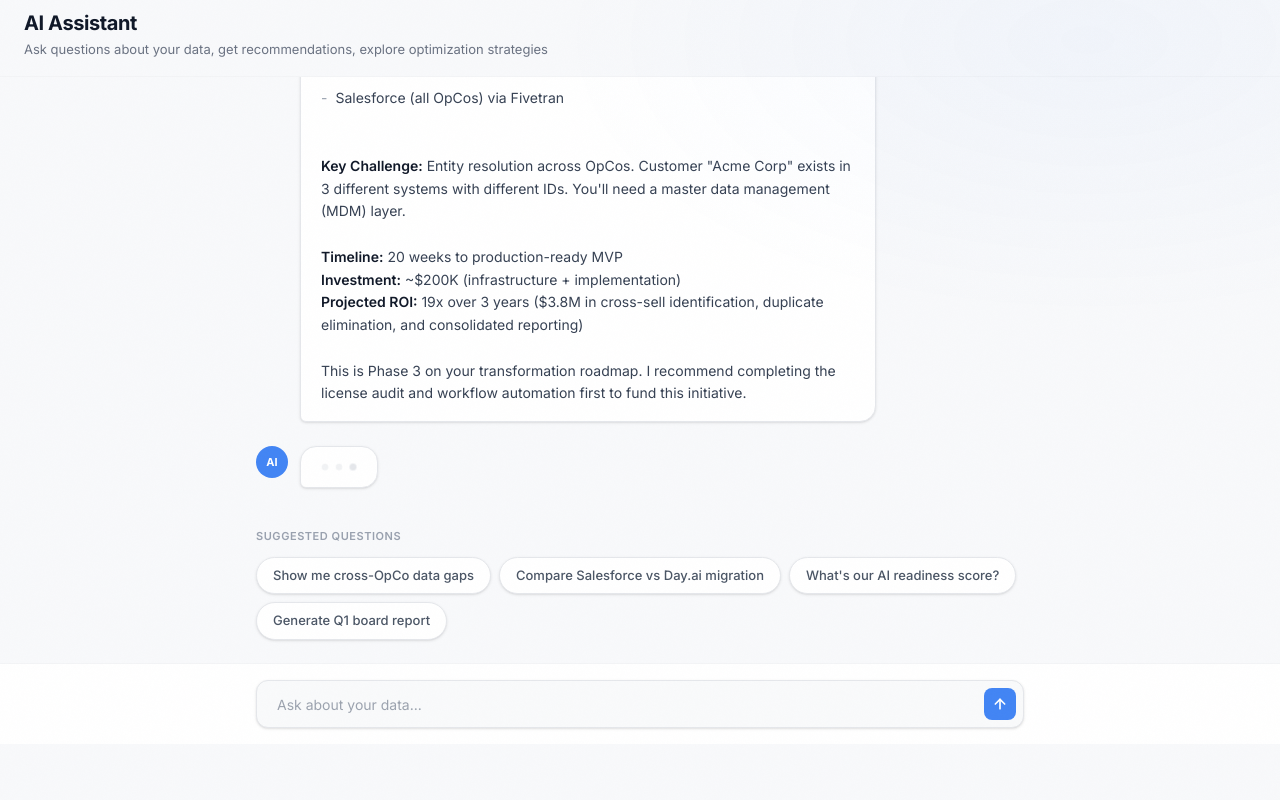
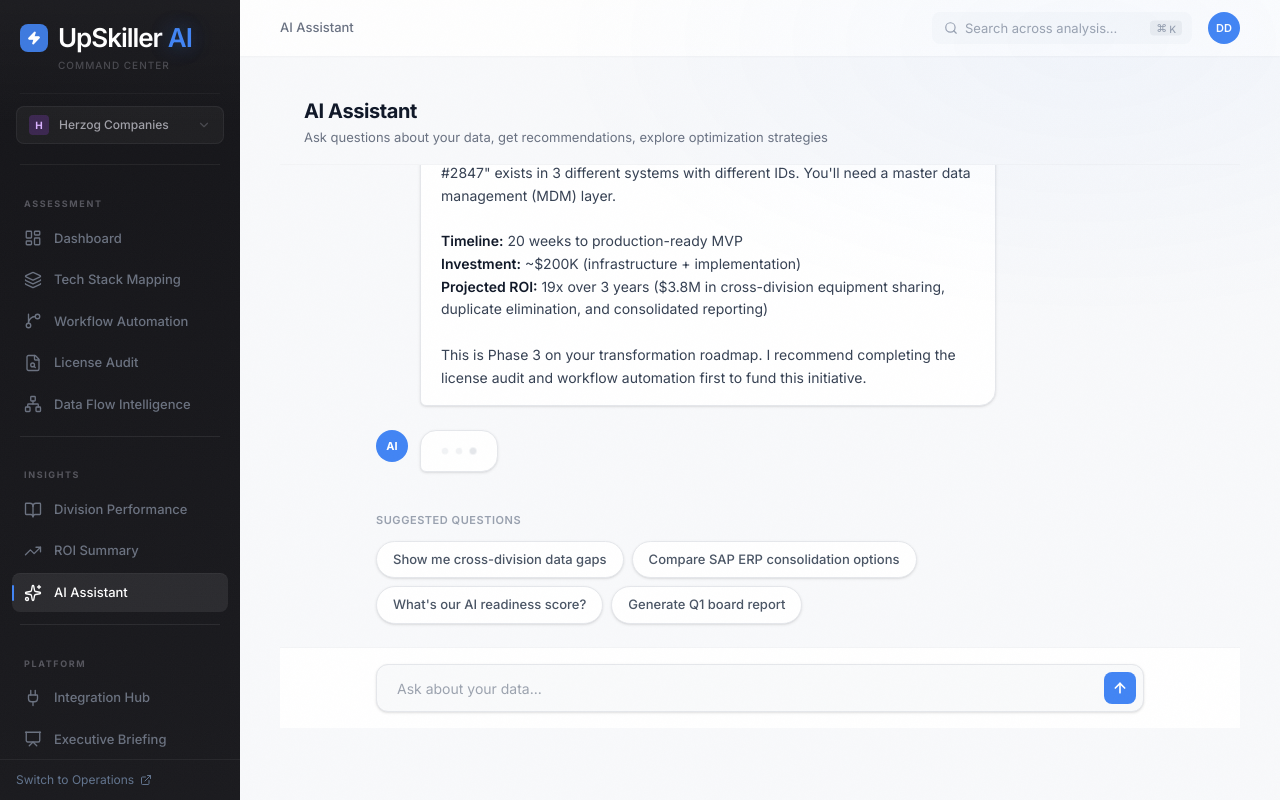
Before and after one commit to scotty123868/command-center, a React (Vite) app: page /assessment in a window 1280 px wide. Built offline with nearby package versions, Linux system fonts and the light colour scheme.

Commit message:
fix: Address all 19 QA findings — customize templates for Herzog, fix data consistency, add missing banners
Co-Authored-By: Claude Opus 4.6 (1M context) <noreply@anthropic.com>

```diff
--- a/src/App.tsx
+++ b/src/App.tsx
@@ -24,7 +24,7 @@ const routeTitles: Record<string, string> = {
   '/license-audit': 'License Audit',
   '/data-flow': 'Data Flow Intelligence',
   '/integrations': 'Integration Hub',
-  '/stories': 'Company Dashboards',
+  '/stories': 'Division Performance',
   '/roi-summary': 'ROI Summary',
   '/assessment': 'AI Assistant',
   '/executive-briefing': 'Executive Briefing',
@@ -101,6 +101,7 @@ function AnimatedRoutes() {
           <Route path="/stories" element={<Stories />} />
           <Route path="/roi-summary" element={<ROISummary />} />
           <Route path="/assessment" element={<Assessment />} />
+          <Route path="/ai-assistant" element={<Navigate to="/assessment" replace />} />
           <Route path="/executive-briefing" element={<ExecutiveBriefing />} />
           <Route path="/board-report" element={<BoardReportPage />} />
           <Route path="*" element={<Navigate to="/dashboard" replace />} />
@@ -111,7 +112,7 @@ function AnimatedRoutes() {
 }
 
 // Full-bleed routes: no sidebar, no top bar, no padding
-const FULL_BLEED_ROUTES = ['/assessment', '/board-report'];
+const FULL_BLEED_ROUTES = ['/board-report'];
 
 export default function App() {
   const location = useLocation();
--- /dev/null
+++ b/src/components/PreliminaryBanner.tsx
@@ -0,0 +1,10 @@
+import { AlertTriangle } from 'lucide-react';
+
+export default function PreliminaryBanner() {
+  return (
+    <div className="bg-amber-50 border border-amber-200 rounded-lg px-4 py-2 flex items-center gap-2">
+      <AlertTriangle className="w-3.5 h-3.5 text-amber-500 flex-shrink-0" />
+      <span className="text-xs text-amber-700">Preliminary Estimate — Based on Industry Benchmarks</span>
+    </div>
+  );
+}
--- a/src/components/Sidebar.tsx
+++ b/src/components/Sidebar.tsx
@@ -16,6 +16,7 @@ import {
   Check,
   Presentation,
   ExternalLink,
+  Network,
 } from 'lucide-react';
 import { useCompany } from '../data/CompanyContext';
 
@@ -26,6 +27,7 @@ const assessmentItems = [
   { to: '/tech-stack', icon: Layers, label: 'Tech Stack Mapping' },
   { to: '/workflows', icon: GitBranch, label: 'Workflow Automation' },
   { to: '/license-audit', icon: FileSearch, label: 'License Audit' },
+  { to: '/data-flow', icon: Network, label: 'Data Flow Intelligence' },
 ];
 
 const insightsItems = [
--- a/src/pages/Assessment.tsx
+++ b/src/pages/Assessment.tsx
@@ -19,13 +19,13 @@ const conversation: Message[] = [
   {
     role: 'ai',
     content:
-      'I analyzed your full tech stack across all 4 OpCos. Here are the top three areas of recoverable spend:',
+      'I analyzed your full tech stack across all 7 divisions (HCC, HRSI, HSI, HTI, HTSI, Herzog Energy, Green Group). Here are the top three areas of recoverable spend:',
     table: {
       headers: ['Tool', 'Annual Waste', 'Root Cause'],
       rows: [
-        ['Microsoft 365', '$680K', '340 unused licenses across 3 OpCos'],
-        ['Salesforce CRM', '$445K', '89 inactive seats, duplicate orgs'],
-        ['Concur Expense', '$340K', 'Legacy contract; recommend Ramp migration'],
+        ['SAP ERP', '$680K', '340 unused licenses across 5 divisions'],
+        ['Primavera P6', '$445K', '89 inactive seats, duplicate project instances'],
+        ['Kronos/UKG Workforce', '$340K', 'Legacy contract; underutilized scheduling modules'],
       ],
     },
   },
@@ -42,35 +42,35 @@ const conversation: Message[] = [
         {
           title: '1. License Management & Provisioning',
           detail:
-            '85% automatable | $1.2M annual savings | 3-week implementation. Currently manual across all OpCos with 12+ hours/week spent on provisioning. Low complexity, high-confidence win.',
+            '85% automatable | $1.2M annual savings | 3-week implementation. Currently manual across all 7 divisions with 12+ hours/week spent on provisioning. Low complexity, high-confidence win.',
         },
         {
-          title: '2. Call Center Tier-1 Resolution',
+          title: '2. Equipment Dispatch & GPS Fleet Optimization',
           detail:
-            '60% automatable | $580K annual savings | 18-week implementation. AI agent can handle password resets, status checks, and FAQ routing. Requires careful prompt engineering and escalation rules.',
+            '60% automatable | $580K annual savings | 18-week implementation. AI agent can optimize Trimble GPS Fleet routing, Custom Dispatch System scheduling, and crew allocation across HCC and HRSI.',
         },
         {
-          title: '3. Expense Report Processing',
+          title: '3. FRA Compliance & Track Inspection Reporting',
           detail:
-            '90% automatable | $240K annual savings | 8-week implementation. Replace Concur with Ramp + AI receipt matching. Already proven at scale in similar PE portfolios.',
+            '90% automatable | $240K annual savings | 8-week implementation. Integrate TAM-4 Geometry Car data with PTC Signal Systems telemetry for automated FRA compliance reporting. Already proven at scale in railroad operations.',
         },
       ],
     },
   },
   {
     role: 'user',
-    content: 'What would it take to build a data lake connecting all 4 OpCos?',
+    content: 'What would it take to build a data lake connecting all 7 divisions?',
   },
   {
     role: 'ai',
     content:
-      'Great question. Unifying your data is the highest-leverage long-term investment. Here\'s the recommended approach:\n\n**Architecture:** Databricks Lakehouse on Azure (aligns with your existing M365 footprint)\n\n**Data Connectors Needed:**\n- SAP ERP (OpCo 1 & 2) via SAP CDC connector\n- FileMaker Pro (OpCo 3) via REST API export\n- Excel/Access databases (OpCo 4) via scheduled ETL\n- Salesforce (all OpCos) via Fivetran\n\n**Key Challenge:** Entity resolution across OpCos. Customer "Acme Corp" exists in 3 different systems with different IDs. You\'ll need a master data management (MDM) layer.\n\n**Timeline:** 20 weeks to production-ready MVP\n**Investment:** ~$200K (infrastructure + implementation)\n**Projected ROI:** 19x over 3 years ($3.8M in cross-sell identification, duplicate elimination, and consolidated reporting)\n\nThis is Phase 3 on your transformation roadmap. I recommend completing the license audit and workflow automation first to fund this initiative.',
+      'Great question. Unifying your data is the highest-leverage long-term investment. Here\'s the recommended approach:\n\n**Architecture:** Databricks Lakehouse on Azure (aligns with your existing M365 footprint)\n\n**Data Connectors Needed:**\n- SAP ERP (HCC, HRSI, HTI) via SAP CDC connector\n- Primavera P6 (HCC, Herzog Energy) via REST API export\n- Custom Dispatch System (built 2009) via scheduled ETL\n- Trimble GPS Fleet Tracking (HCC, HRSI) via API integration\n- TAM-4 Geometry Car Data (HSI) via streaming pipeline\n- PTC Signal Telemetry (HTI) via real-time connector\n- FRA Compliance Database via regulatory data pipeline\n\n**Key Challenge:** Entity resolution across divisions. Equipment "Track Loader #2847" exists in 3 different systems with different IDs. You\'ll need a master data management (MDM) layer.\n\n**Timeline:** 20 weeks to production-ready MVP\n**Investment:** ~$200K (infrastructure + implementation)\n**Projected ROI:** 19x over 3 years ($3.8M in cross-division equipment sharing, duplicate elimination, and consolidated reporting)\n\nThis is Phase 3 on your transformation roadmap. I recommend completing the license audit and workflow automation first to fund this initiative.',
   },
 ];
 
 const suggestedQuestions = [
-  'Show me cross-OpCo data gaps',
-  'Compare Salesforce vs Day.ai migration',
+  'Show me cross-division data gaps',
+  'Compare SAP ERP consolidation options',
   "What's our AI readiness score?",
   'Generate Q1 board report',
 ];
@@ -184,7 +184,7 @@ function AIMessage({
               </tbody>
             </table>
             <div className="bg-red-50 px-4 py-2.5 text-[12px] font-semibold text-red-700">
-              Total recoverable: $2.1M/yr
+              Total recoverable: $2.8M/yr
             </div>
           </div>
         )}
@@ -263,7 +263,7 @@ export default function Assessment() {
   let delayCounter = 0;
 
   return (
-    <div className="flex flex-col" style={{ height: 'calc(100vh - 56px)' }}>
+    <div className="flex flex-col" style={{ height: 'calc(100vh - 160px)' }}>
       {/* Header */}
       <motion.div
         initial={{ opacity: 0, y: -8 }}
--- a/src/pages/Dashboard.tsx
+++ b/src/pages/Dashboard.tsx
@@ -821,7 +821,7 @@ export default function Dashboard() {
         </KpiCard>
 
         <KpiCard
-          label="License Waste"
+          label={timelineMonth === 0 ? 'License Waste (Current)' : `License Waste (Month ${timelineMonth})`}
           sparklineData={companyKpis.licenseSparkline}
           sparklineColor="#EF4444"
           sparklineId="license"
@@ -832,6 +832,11 @@ export default function Dashboard() {
             {fmtCompact(tlData.waste)}
             <span className="text-[14px] font-semibold text-gray-400">/yr</span>
           </p>
+          {timelineMonth > 0 && (
+            <p className="text-[10px] text-gray-400 mt-1">
+              Started at {fmtCompact(companyKpis.unusedLicenseWaste)} &middot; {fmtCompact(companyKpis.unusedLicenseWaste - tlData.waste)} recovered
+            </p>
+          )}
         </KpiCard>
       </div>
 
@@ -1024,7 +1029,7 @@ export default function Dashboard() {
             const isActive = phase.status === 'active';
             return (
               <div
-                key={phase.quarter}
+                key={`mobile-${phase.quarter}`}
                 className={`rounded-xl border p-5 ${
                   isActive ? 'border-[#4285F4]/30 bg-blue-50/40' : 'border-gray-100'
                 }`}
--- a/src/pages/DataFlow.tsx
+++ b/src/pages/DataFlow.tsx
@@ -13,6 +13,7 @@ import {
   BarChart3,
   ShieldCheck,
 } from 'lucide-react';
+import PreliminaryBanner from '../components/PreliminaryBanner';
 
 /* ── Gap Data ────────────────────────────────────────────────────────────── */
 
@@ -40,10 +41,10 @@ const gaps: GapDetail[] = [
     impact: '$400K/yr',
     impactNum: 400000,
     sourceList: [
-      'QuickBooks Enterprise (OpCo 1)',
-      'Sage Intacct (OpCo 2)',
-      'NetSuite (OpCo 3)',
-      'Legacy Great Plains (OpCo 4)',
+      'SAP ERP (HCC, HRSI, HTI)',
+      'Primavera P6 (HCC, Herzog Energy)',
+      'Custom Dispatch System (built 2009)',
+      'FRA Compliance Database (HSI)',
     ],
     missingLayer:
       'No unified chart of accounts or general ledger aggregation layer exists. Each entity closes books independently with different timelines, account structures, and reporting standards.',
@@ -54,7 +55,7 @@ const gaps: GapDetail[] = [
       'Board-ready financial dashboards',
     ],
     recommendedSolution:
-      'Deploy a unified chart of accounts in Databricks Lakehouse with automated ETL from all 4 systems. Estimated implementation: 8-12 weeks.',
+      'Deploy a unified chart of accounts in Databricks Lakehouse with automated ETL from SAP ERP, Primavera P6, and legacy systems. Estimated implementation: 8-12 weeks.',
   },
   {
     id: 2,
@@ -65,10 +66,10 @@ const gaps: GapDetail[] = [
     impact: '$890K/yr',
     impactNum: 890000,
     sourceList: [
-      'SAP MM (partial — OpCo 2 only)',
-      'FileMaker Pro (OpCo 1 fleet tracking)',
-      '47 Excel spreadsheets across field offices',
-      'Microsoft Access DB (legacy maintenance logs)',
+      'Trimble GPS Fleet Tracking (HCC, HRSI)',
+      'Custom Dispatch System (equipment scheduling)',
+      'TAM-4 Geometry Car Data (HSI rail testing)',
+      'Kronos/UKG Workforce (maintenance crew logs)',
     ],
     missingLayer:
       'No single source of truth for equipment inventory, location, condition, or maintenance history. Asset IDs are inconsistent across systems, preventing cross-referencing.',
@@ -90,9 +91,9 @@ const gaps: GapDetail[] = [
     impact: '$340K/yr',
     impactNum: 340000,
     sourceList: [
-      'Salesforce CRM (OpCo 1 — 60% adoption)',
-      'Google Sheets (OpCo 2-4 customer lists)',
-      'Email threads and attachments (deal history)',
+      'SAP ERP (partial customer data — HCC only)',
+      'PTC Signal Telemetry (HTI client deployments)',
+      'Primavera P6 (project-based client records)',
     ],
     missingLayer:
       'No 360-degree customer view exists. The same customer may appear in multiple OpCos under different names, with no deduplication or relationship mapping.',
@@ -222,6 +223,8 @@ export default function DataFlow() {
 
   return (
     <div className="space-y-12 pb-16">
+      <PreliminaryBanner />
+
       {/* ── Section 1: Header ─────────────────────────────────────────────── */}
       <div>
         <h1 className="text-2xl font-bold text-gray-900">
@@ -457,7 +460,7 @@ export default function DataFlow() {
         <div className="rounded-2xl border border-gray-100 bg-white shadow-sm p-8">
           {/* OpCo Badges */}
           <div className="flex flex-wrap items-center justify-center gap-4">
-            {['OpCo 1 — Mechanical', 'OpCo 2 — Electrical', 'OpCo 3 — Plumbing', 'OpCo 4 — HVAC'].map(
+            {['HCC — Rail & Highway Construction', 'HRSI — Railroad Services', 'HSI — Rail Testing', 'HTI — Signal & PTC', 'HTSI — Transit Services', 'HE — Energy', 'GG — Environmental'].map(
               (name, i) => (
                 <motion.div
                   key={name}
--- a/src/pages/ExecutiveBriefing.tsx
+++ b/src/pages/ExecutiveBriefing.tsx
@@ -90,7 +90,7 @@ export default function ExecutiveBriefing() {
   const lineHeight = useTransform(scrollYProgress, [0, 1], ['0%', '100%']);
 
   return (
-    <div ref={scrollRef} className="relative space-y-8 pb-16">
+    <div ref={scrollRef} className="relative space-y-8 pb-4">
       {/* Scroll progress line */}
       <div className="absolute left-0 top-0 bottom-0 w-px bg-gray-100 hidden lg:block" style={{ marginLeft: '-1px' }}>
         <motion.div
--- a/src/pages/ROISummary.tsx
+++ b/src/pages/ROISummary.tsx
@@ -264,7 +264,7 @@ export default function ROISummary() {
         transition={{ duration: 0.3 }}
       >
         <p className="text-sm font-medium uppercase tracking-widest text-gray-400 mb-2">
-          Total Estimated Impact
+          Net Year 1 Impact
         </p>
         <h1
           className="font-mono font-bold leading-none bg-clip-text text-transparent"
@@ -272,7 +272,10 @@ export default function ROISummary() {
         >
           {fmtCompact(roiSummary.netYear1)}
         </h1>
-        <p className="mt-3 text-lg text-gray-500">estimated annual savings</p>
+        <p className="mt-3 text-lg text-gray-500">after implementation costs</p>
+        <p className="mt-1 text-sm text-gray-400">
+          Gross savings: {fmtCompact(roiSummary.techStackSavings + roiSummary.workflowAutomation + roiSummary.licenseRecovery)} &mdash; Implementation: {fmtCompact(roiSummary.implementationCosts)}
+        </p>
       </motion.div>
 
       {/* ── Section 2: Breakdown Cards ────────────────────────────────── */}
--- a/src/pages/Stories.tsx
+++ b/src/pages/Stories.tsx
@@ -18,6 +18,7 @@ import {
   LineChart,
   Line,
 } from 'recharts';
+import PreliminaryBanner from '../components/PreliminaryBanner';
 
 // ─── Types ──────────────────────────────────────────────────────────────────
 
@@ -564,6 +565,8 @@ export default function Stories() {
 
   return (
     <div className="space-y-6">
+      <PreliminaryBanner />
+
       {/* Page Header */}
       <motion.div
         initial={{ opacity: 0, y: -12 }}
--- a/src/pages/TechStack.tsx
+++ b/src/pages/TechStack.tsx
@@ -84,13 +84,13 @@ function RadialGauge({ score, size = 40 }: { score: number; size?: number }) {
 /* ── industry multipliers ────────────────────────────────────────────────── */
 
 const industryMult: Record<string, number> = {
-  Insurance: 0.38,
-  Healthcare: 0.34,
+  'Railroad & Infrastructure': 0.32,
+  'Transportation Services': 0.34,
   Manufacturing: 0.30,
-  'Financial Services': 0.36,
-  Technology: 0.32,
-  'Diversified Industrial': 0.28,
-  'Digital Government': 0.42,
+  'Energy Infrastructure': 0.28,
+  'Environmental Services': 0.26,
+  Construction: 0.30,
+  'Transit Operations': 0.34,
 };
 
 /* ══════════════════════════════════════════════════════════════════════════ */
@@ -101,8 +101,8 @@ export default function TechStack() {
 
   /* ROI calculator state */
   const [spend, setSpend] = useState(3_200_000);
-  const [employees, setEmployees] = useState(450);
-  const [industry, setIndustry] = useState('Insurance');
+  const [employees, setEmployees] = useState(2800);
+  const [industry, setIndustry] = useState('Railroad & Infrastructure');
 
   const projected = useMemo(() => {
     const base = spend * (industryMult[industry] ?? 0.33);
--- a/src/pages/Workflows.tsx
+++ b/src/pages/Workflows.tsx
@@ -348,6 +348,9 @@ export default function Workflows() {
       </div>
 
       {/* ── workflow scoping cards ── */}
+      <p className="text-xs text-gray-400 bg-gray-50 px-3 py-1.5 rounded-lg inline-block">
+        Showing top {workflows.length} of 47 workflows analyzed
+      </p>
       <div className="space-y-3">
         {workflows.map((wf: Workflow, i: number) => (
           <WorkflowCard key={wf.name} wf={wf} index={i} />
```
